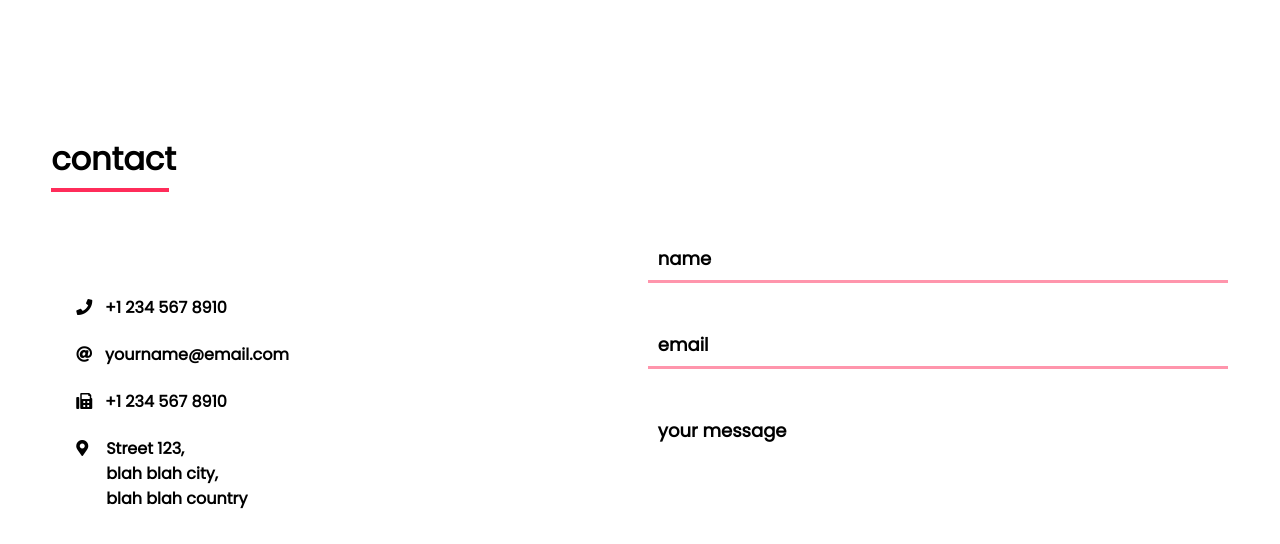
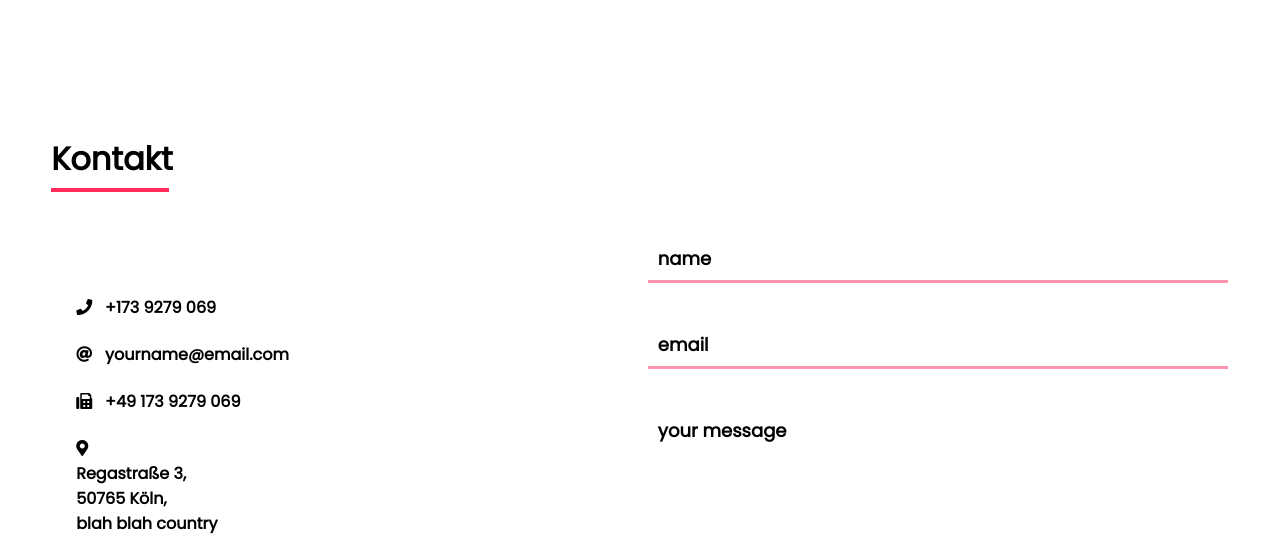
Before and after one commit to hamcom/aocv, a plain HTML site: page index.html in a window 1280 px wide. Shown: the part 2302-2846 px from the top of the page. Drawn offline with nearby package versions, Linux system fonts and the light colour scheme.

Commit message:
Update index.html

```diff
--- a/index.html
+++ b/index.html
@@ -71,26 +71,26 @@
         </p>
     </div>
     <div id="contact">
-        <h1>contact</h1>
+        <h1>Kontakt</h1>
             <table>
                 <tr>
                     <td>
                         <div id="inner_div">
                             <table id="inner_table">
                                 <tr>
-                                    <td><i class="fas fa-phone"></i> &nbsp; +1 234 567 8910</td>
+                                    <td><i class="fas fa-phone"></i> &nbsp; +173 9279 069</td>
                                 </tr>
                                 <tr>
                                     <td><i class="fas fa-at"></i> &nbsp; yourname@email.com</td>
                                 </tr>
                                  <tr>
-                                    <td><i class="fas fa-fax"></i> &nbsp; +1 234 567 8910</td>
+                                    <td><i class="fas fa-fax"></i> &nbsp; +49 173 9279 069</td>
                                 </tr>
                                 <tr>
                                     <td><i class="fas fa-map-marker-alt"></i>
-                                    <div id="address">
-                                        Street 123,<br>
-                                        blah blah city,<br>
+                                    <div id="Addresse">
+                                        Regastraße 3,<br>
+                                        50765 Köln,<br>
                                         blah blah country
                                     </div>
                                     </td>
```
